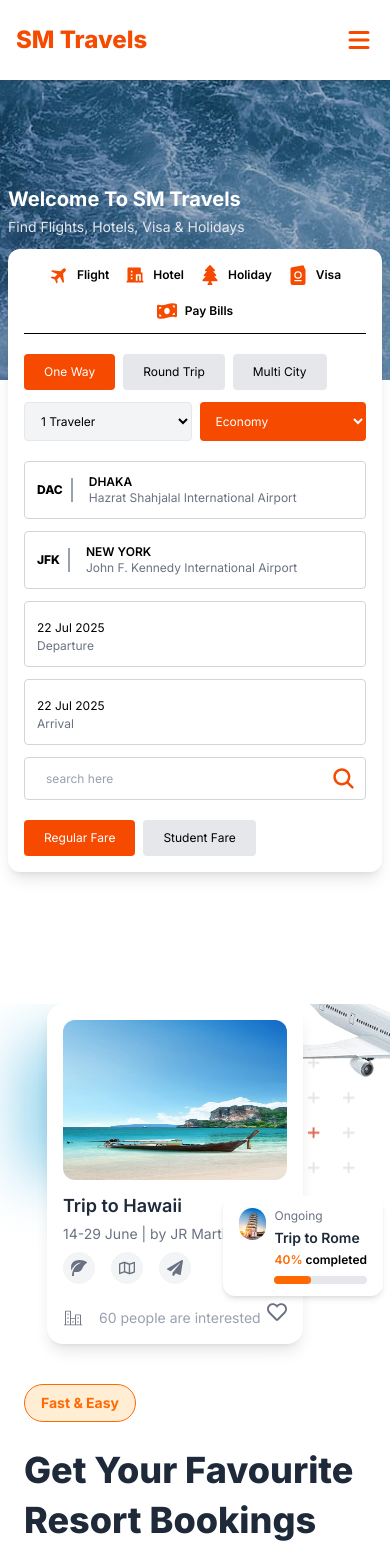
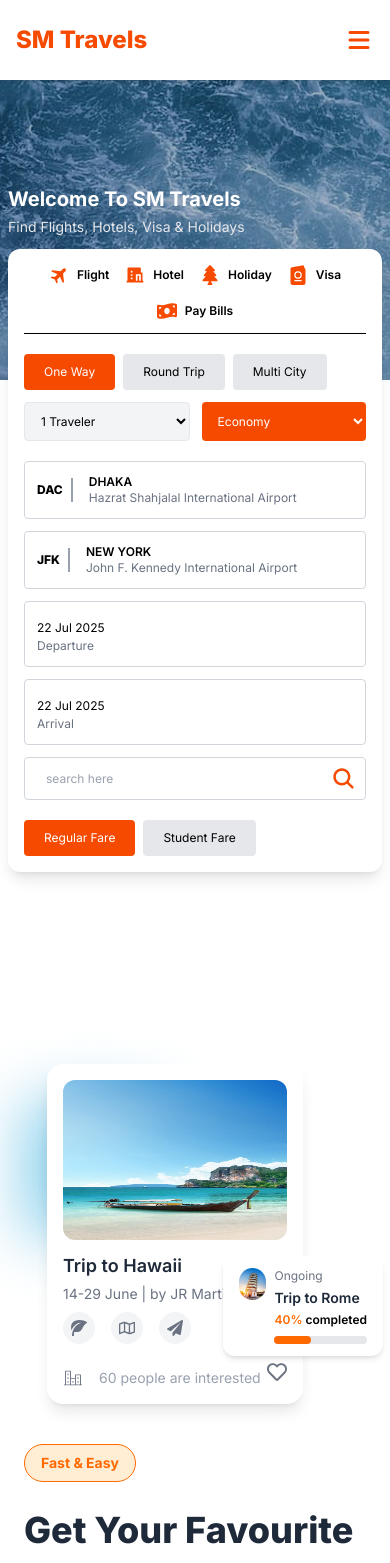
Before and after one commit to Mdsakib999/SM-Travels, a React (Vite) app: page / in a window 390 px wide. Shown: the top 1563 px of the page. Built offline with nearby package versions, Linux system fonts and the light colour scheme.

Commit message:
Fix:responsive

```diff
--- a/src/Components/Home/Banner.jsx
+++ b/src/Components/Home/Banner.jsx
@@ -97,14 +97,14 @@ export const Banner = ({ bannerImage }) => {
               ))}
             </div>
 
-            <div className="flex gap-2 w-full sm:w-auto">
+            <div className="flex gap-3 w-full sm:w-auto">
               <select
                 value={travelers}
                 onChange={(e) => setTravelers(e.target.value)}
-                className="w-full sm:w-auto bg-gray-100 border border-gray-200 px-3 py-2.5 text-xs sm:text-sm rounded focus:outline-none focus:ring-0"
+                className="w-full sm:w-auto bg-gray-100 border border-gray-200 px-3 py-2.5  text-xs sm:text-sm rounded focus:outline-none focus:ring-0"
               >
                 {allTravelers.map((person, i) => (
-                  <option key={i}>{person}</option>
+                  <option className="bg-gray-100 " key={i}>{person}</option>
                 ))}
               </select>
 
@@ -114,7 +114,7 @@ export const Banner = ({ bannerImage }) => {
                 className="w-full sm:w-auto bg-orange-600 text-white px-3 py-2.5 text-xs sm:text-sm rounded focus:outline-none focus:ring-0"
               >
                 {allClass.map((cls, i) => (
-                  <option key={i}>{cls}</option>
+                  <option  key={i}>{cls}</option>
                 ))}
               </select>
             </div>
--- a/src/Components/Home/ResortBooking.jsx
+++ b/src/Components/Home/ResortBooking.jsx
@@ -42,7 +42,7 @@ export const ResortBooking = () => {
 
   return (
     <div className="w-full max-w-6xl mx-auto px-6  my-20 overflow-x-hidden md:overflow-visible relative">
-      <div className="flex flex-col lg:flex-row justify-around gap-10">
+      <div className="flex flex-col lg:flex-row justify-around gap-10 my-15 md:my-0">
         <div className="relative w-full h-full flex justify-center items-center order-1 md:order-2">
           {/* Card */}
           <div className="bg-white rounded-2xl shadow-lg w-64  md:w-80 p-4 relative z-10 top-0 -left-5 md:top-10 md:-left-16 lg:left-24">
@@ -117,7 +117,7 @@ export const ResortBooking = () => {
           </div>
 
           {/* background element */}
-          <div className="absolute md:left-0 md:-bottom-40 lg:-bottom-40 lg:left-36 transform translate-x-1/2 -translate-y-1/2">
+          <div className="hidden  lg:block absolute md:left-0 md:-bottom-40 lg:-bottom-40 lg:left-36 transform translate-x-1/2 -translate-y-1/2">
             <img
               src={backgroundElement}
               alt="Background Element"
@@ -126,13 +126,17 @@ export const ResortBooking = () => {
           </div>
 
 {/* Airplane */}
-          <div className="absolute top-0 right-0 md:left-44 md:top-40 lg:top-2 lg:right-0 transform translate-x-1/2 -translate-y-1/2 w-full md:w-1/2 xl:w-2/3">
+<div
+  className="
+    hidden  lg:block absolute top-0 right-0 md:left-44 md:top-40 lg:top-2 lg:right-0 transform translate-x-1/2 -translate-y-1/2 w-full md:w-1/2 xl:w-2/3 "
+>
   <img
     src={AeroplaneImg}
     alt="Aeroplane"
-              className="w-full  h-auto object-contain"
+    className="w-full h-auto object-contain"
   />
 </div>
+
         </div>
 
         <div className="space-y-6 order-2 md:order-1">
```
Also changed, not shown: src/index.css (line endings or trailing spaces). Lines whose indentation alone changed are shown as unchanged.
